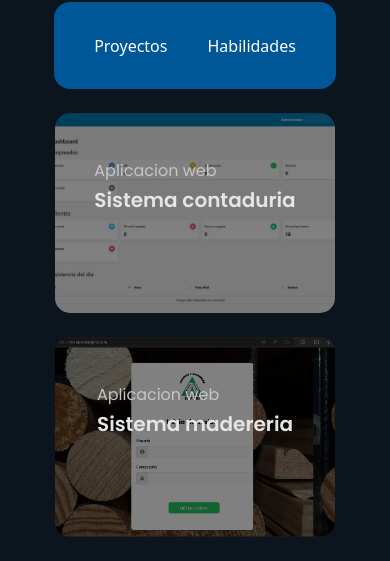
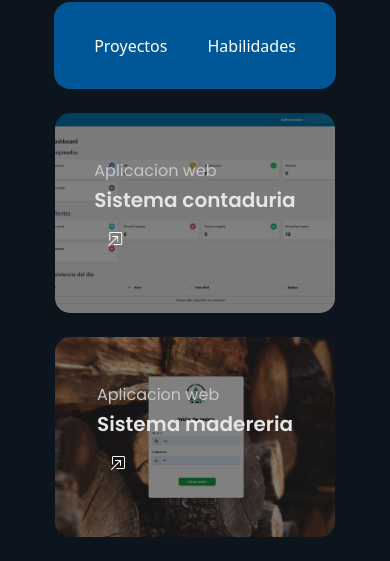
Before and after one commit to JosueGarciaSilva/Resume, a plain HTML site: page index.html in a window 390 px wide. Shown: the part 539-1100 px from the top of the page. Drawn offline with nearby package versions, Linux system fonts and the light colour scheme; files whose address does not match are found by name.

Commit message:
Botones modal

```diff
--- a/css/style-articulos.css
+++ b/css/style-articulos.css
@@ -86,7 +86,7 @@
 }
 
 .proyAutos{
-  background-image: url("../img/proyectos/proyecto_2.jpeg");
+  background-image: url("../img/proyectos/proyecto_2.png");
   background-position: center;
   background-size: cover;
   border-radius: 15px;
--- a/index.html
+++ b/index.html
@@ -144,6 +144,11 @@
                 <div class="text-light position-absolute mt-5">
                   <h4 class="SubTitulos" style="font-size: 1rem">Aplicacion web</h4>
                   <h3 class="Titulo">Sistema contaduria</h3>
+                   <div>
+                    <button type="button" class="btn border-none" data-bs-toggle="modal" data-bs-target="#infoModal2">
+                      <i class="bi bi-box-arrow-in-up-right"></i>
+                    </button>
+                  </div>
                 </div>
               </div>
 
@@ -155,6 +160,11 @@
                 <div class="text-light position-absolute mt-5">
                   <h4 class="SubTitulos" style="font-size: 1rem">Aplicacion web</h4>
                   <h3 class="Titulo">Sistema madereria</h3>
+                   <div>
+                    <button type="button" class="btn border-none" data-bs-toggle="modal" data-bs-target="#infoModal1">
+                      <i class="bi bi-box-arrow-in-up-right"></i>
+                    </button>
+                  </div>
                 </div>
               </div>
             </section>
```
Also changed, not shown: img/proyectos/proyecto_2.jpeg (deleted), img/proyectos/proyecto_2.png (added).
